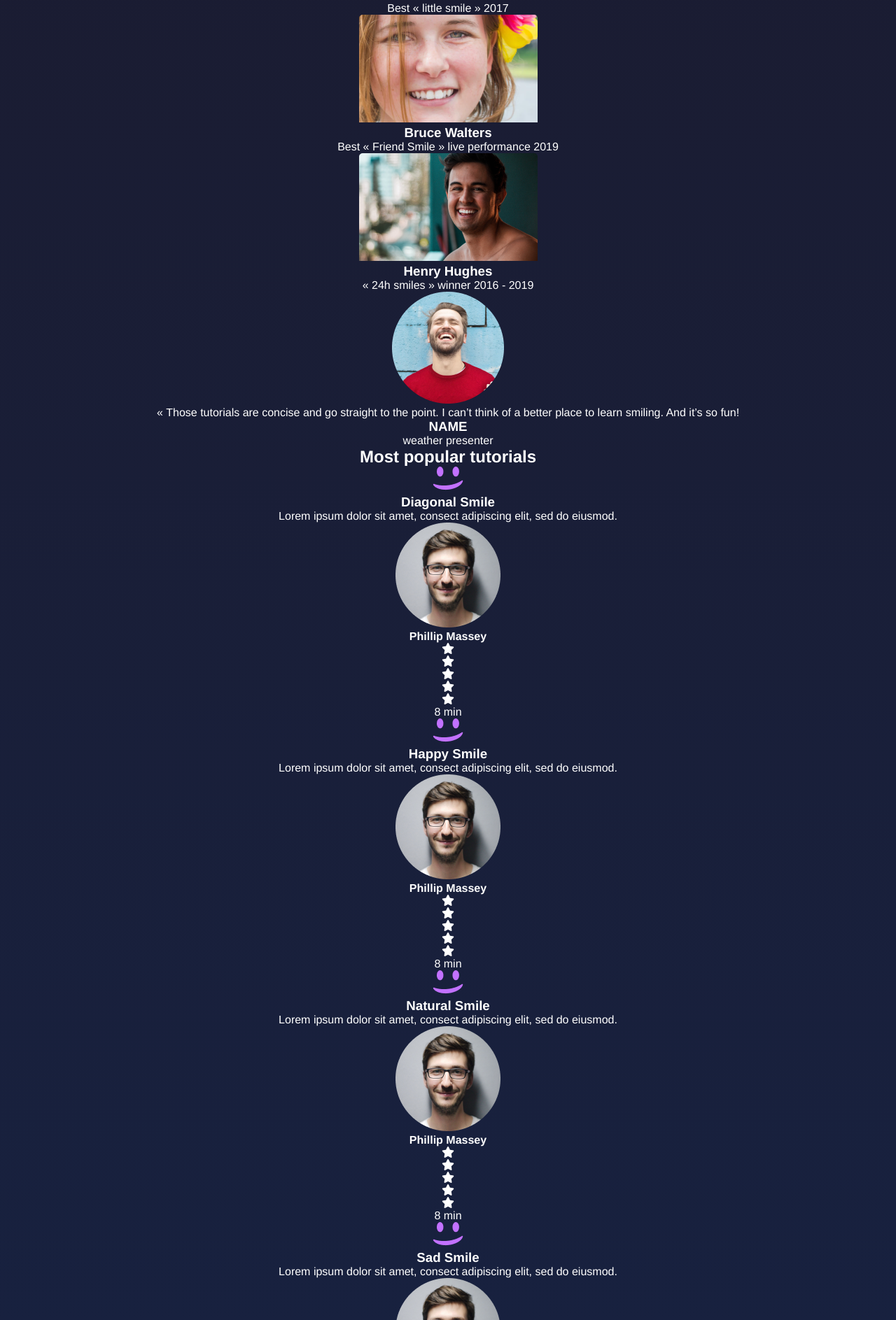
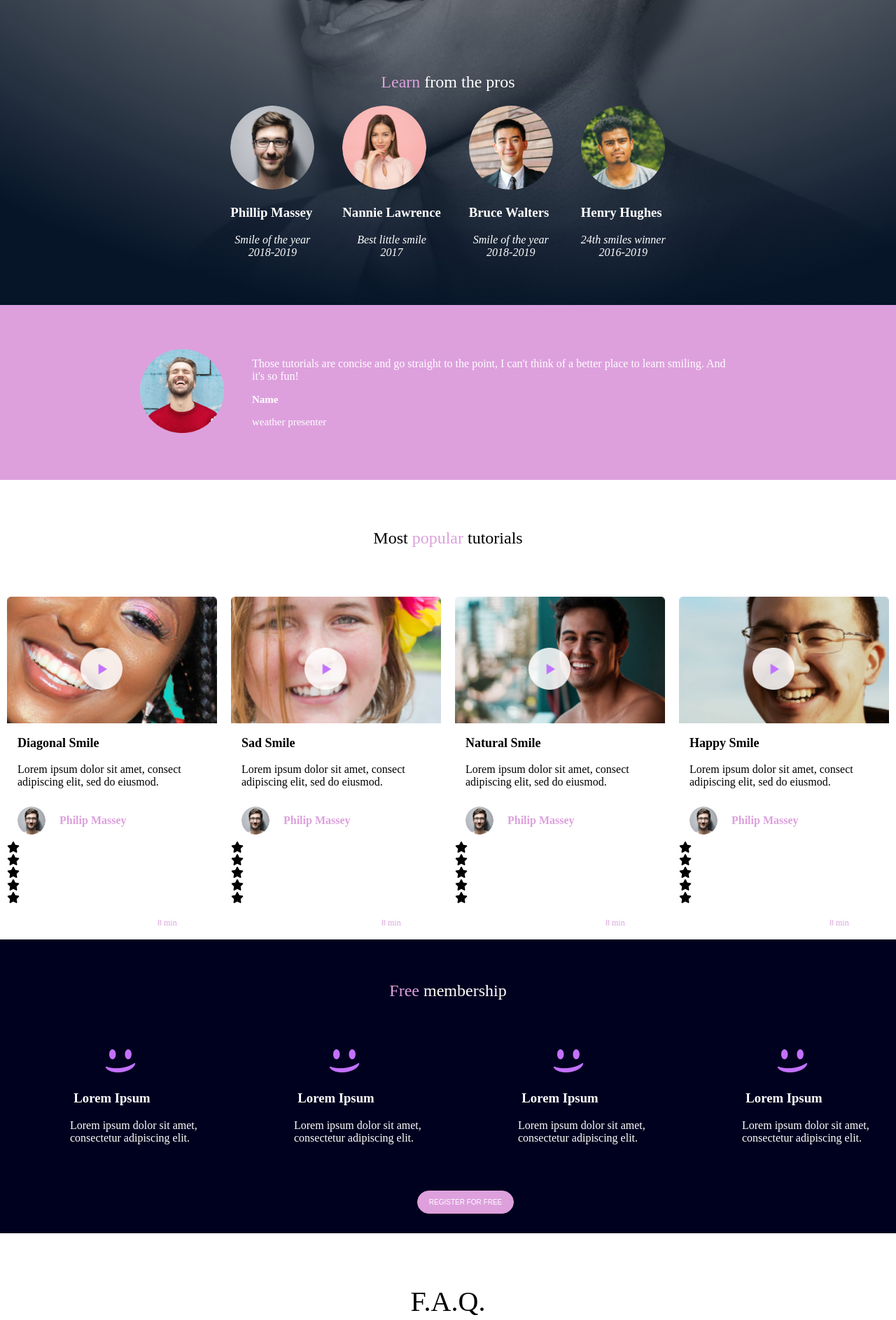
Before and after one commit to chizunum/alx_html_css, a plain HTML site: page css_advanced/index.html in a window 1280 px wide. Shown: the part 534-2421 px from the top of the page at 70% size. Drawn offline with Linux system fonts and the light colour scheme.

Commit message:
A recreation of the webpage assignment

```diff
--- a/css_advanced/index.html
+++ b/css_advanced/index.html
@@ -8,72 +8,83 @@
     <link rel="stylesheet" href="styles.css">
 </head>
 <body>
-    <header>
+        <header class="section-header">
+            <img src="CSS Advanced/logo.png" alt="logo" class="section-logo">
             <nav>
-            <img src="CSS Advanced/logo.png" alt="logo">
-
                 <ul>
-                <li><a href="#">COURSE</a></li>
+                    <li><a href="#">COURSES</a></li>
                     <li><a href="#">PRICING</a></li>
                     <li><a href="#">LOGIN</a></li>
                 </ul>
             </nav>
+        </header>
 
-    </header>
         <main>
             <section>
-            <div>
+                <div class="section-register">
                     <h1>Get schooled</h1>
+                    <div class="span-row">
                      <span>SMILES</span>
                      <span>GRIN</span>
                      <span>LAUGH</span>
-                <button>REGISTER FOR FREE</button>
+                    </div>
+                     <button class="register-btn" type="button">REGISTER FOR FREE</button>
+                </div>
+
+                <div class="section-pro">
+                    <h2><span style="color: plum;">Learn</span> from the pros</h2>
+                    <div class="section-pro-info">
+                        <div>
+                            <img src="CSS Advanced/1.png" alt="image">
+                            <h3>Phillip Massey</h3>
+                            <p>Smile of the year <br>2018-2019</p>
                         </div>
                         <div>
-                <h2>Learn from the pros</h2>
-                <div>
-                    <div>
-                        <img src="CSS Advanced/1.png" alt="Image">
-                        <h3>Phillip Massey</h3>
-                        <p>« Smile of the year » 2018 - 2019</p>
+                            <img src="CSS Advanced/3.png" alt="image">
+                            <h3>Nannie Lawrence</h3>
+                            <p>Best little smile <br>2017</p>
                         </div>
                         <div>
-                        <img src="CSS Advanced/6.png" alt="Image">
-                        <h3>Nannie Lawrence</h3>
-                        <p>Best « little smile » 2017</p>
+                            <img src="CSS Advanced/2.png" alt="image">
+                            <h3>Bruce Walters</h3>
+                            <p>Smile of the year <br>2018-2019</p>
                         </div>
                         <div>
-                        <img src="CSS Advanced/7.png" alt="Image">
-                        <h3>Bruce Walters</h3>
-                        <p>Best « Friend Smile » live performance 2019</p>
+                            <img src="CSS Advanced/4.png" alt="image">
+                            <h3>Henry Hughes</h3>
+                            <p>24th smiles winner <br>2016-2019</p>
                         </div>
-                    <div>
-                        <img src="CSS Advanced/8.png" alt="Image">
-                        <h3>Henry Hughes</h3>
-                        <p>« 24h smiles » winner 2016 - 2019</p>
-                    </div>
+
                     </div>
                 </div>
             </section>
-        <section>
+
+            <section class="section-review">
+                <div class="section-review-organize">
                     <div>
-                <img src="CSS Advanced/5.png" alt="image">
+                    <img src="CSS Advanced/5.png" alt="image" class="image-review">
                      </div>
-            <div>
-                <blockquote>« Those tutorials are concise and go straight to the point. I can’t think of a better place to learn smiling. And it’s so fun!</blockquote>
-                <h3>NAME</h3>
-                <P>weather presenter</P>
+                <div class="customer-review">
+                    <blockquote>Those tutorials are concise and go straight to the point, I can't think of a better place to learn smiling. And it's so fun!</blockquote>
+                    <h3>Name</h3>
+                    <p>weather presenter</p>
+                </div>
                 </div>
             </section>
-        <section>
-            <h2>Most popular tutorials</h2>
-            <div>
-                <img src="CSS Advanced/smile.png" alt="Image">
+
+            <section class="section-rating">
+
+                <div class="ratings">
+                    <h2 class="heading">Most <span style="color: plum;">popular</span> tutorials</h2>
+                <div class="video-review">
+                    <div class="image-container">
+                    <img src="CSS Advanced/9.png" alt="image" class="background-image">
+                    <img src="CSS Advanced/play.png" alt="play button" class="overlay-image">
                     <h3>Diagonal Smile</h3>
                     <p>Lorem ipsum dolor sit amet, consect adipiscing elit, sed do eiusmod.</p>
-                <div>
-                    <img src="CSS Advanced/1.png" alt="Image">
-                    <h4>Phillip Massey</h4>
+                    <div class="reviewer">
+                        <img src="CSS Advanced/1.png" alt="image" class="review-image">
+                        <h4>Philip Massey</h4>
                     </div>
                     <div>
                         <div><i class="fa-solid fa-star"></i></div>
@@ -82,15 +93,17 @@
                         <div><i class="fa-solid fa-star"></i></div>
                         <div><i class="fa-solid fa-star"></i></div>
                     </div>
-                <p>8 min</p>
+                    <p><span style="color: plum;">8 min</span></p>
+
                 </div>
-            <div>
-                <img src="CSS Advanced/smile.png" alt="Image">
-                <h3>Happy Smile</h3>
+                <div class="image-container">
+                    <img src="CSS Advanced/7.png" alt="image" class="background-image">
+                    <img src="CSS Advanced/play.png" alt="play button" class="overlay-image">
+                    <h3>Sad Smile</h3>
                     <p>Lorem ipsum dolor sit amet, consect adipiscing elit, sed do eiusmod.</p>
-                <div>
-                    <img src="CSS Advanced/1.png" alt="Image">
-                    <h4>Phillip Massey</h4>
+                    <div class="reviewer">
+                        <img src="CSS Advanced/1.png" alt="image" class="review-image">
+                        <h4>Philip Massey</h4>
                     </div>
                     <div>
                         <div><i class="fa-solid fa-star"></i></div>
@@ -99,15 +112,17 @@
                         <div><i class="fa-solid fa-star"></i></div>
                         <div><i class="fa-solid fa-star"></i></div>
                     </div>
-                <p>8 min</p>
+                    <p><span style="color: plum;">8 min</span></p>
+
                 </div>
-            <div>
-                <img src="CSS Advanced/smile.png" alt="Image">
+                <div class="image-container">
+                    <img src="CSS Advanced/8.png" alt="image" class="background-image">
+                    <img src="CSS Advanced/play.png" alt="play button" class="overlay-image">
                     <h3>Natural Smile</h3>
                     <p>Lorem ipsum dolor sit amet, consect adipiscing elit, sed do eiusmod.</p>
-                <div>
-                    <img src="CSS Advanced/1.png" alt="Image">
-                    <h4>Phillip Massey</h4>
+                    <div class="reviewer">
+                        <img src="CSS Advanced/1.png" alt="image" class="review-image">
+                        <h4>Philip Massey</h4>
                     </div>
                     <div>
                         <div><i class="fa-solid fa-star"></i></div>
@@ -116,15 +131,17 @@
                         <div><i class="fa-solid fa-star"></i></div>
                         <div><i class="fa-solid fa-star"></i></div>
                     </div>
-                <p>8 min</p>
+                   <p><span style="color: plum;">8 min</span></p>
+
                 </div>
-            <div>
-                <img src="CSS Advanced/smile.png" alt="Image">
-                <h3>Sad Smile</h3>
+                <div class="image-container">
+                    <img src="CSS Advanced/6.png" alt="image" class="background-image">
+                    <img src="CSS Advanced/play.png" alt="play button" class="overlay-image">
+                    <h3>Happy Smile</h3>
                     <p>Lorem ipsum dolor sit amet, consect adipiscing elit, sed do eiusmod.</p>
-                <div>
-                    <img src="CSS Advanced/1.png" alt="Image">
-                    <h4>Phillip Massey</h4>
+                    <div class="reviewer">
+                        <img src="CSS Advanced/1.png" alt="image" class="review-image">
+                        <h4>Philip Massey</h4>
                     </div>
                     <div>
                         <div><i class="fa-solid fa-star"></i></div>
@@ -133,11 +150,16 @@
                         <div><i class="fa-solid fa-star"></i></div>
                         <div><i class="fa-solid fa-star"></i></div>
                     </div>
-                <p>8 min</p>
+                    <p><span style="color: plum;">8 min</span></p>
+
+                </div>
+                </div>
                 </div>
             </section>
-        <section>
-            <h2>Free membership</h2>
+
+            <section class="section-membership">
+                <h2><span style="color: plum;">Free</span> membership</h2>
+                <div class="membership">
                     <div>
                 <img src="CSS Advanced/smile.png" alt="Image">
                 <h3>Lorem Ipsum</h3>
@@ -158,23 +180,25 @@
                 <h3>Lorem Ipsum</h3>
                 <p>Lorem ipsum dolor sit amet, consectetur adipiscing elit.</p>
             </div>
-            <button>REGISTER FOR FREE</button>
+            </div>
+            <button class="register-btn" type="button">REGISTER FOR FREE</button>
         </section>
-        <section>
-            <h2>F.A.Q</h2>
-            <div>
-                <div>
+
+        <section class="section-faq">
+            <h2>F.A.Q.</h2>
+            <div class="faq">
+                <div  >
                     <div>
                         <h3>How does this work?</h3>
                     </div>
-                    <div>
-                        Lorem ipsum dolor sit amet, consectetur adipiscing elit, sed do eiusmod tempor incididunt ut labore et dolore magna aliqua. Ut enim ad minim veniam, quis nostrud exercitation ullamco laboris nisi ut aliquip ex ea commodo consequat. Duis aute irure dolor in reprehenderit in voluptate velit esse cillum dolore eu fugiat nulla pariatur. Excepteur sint occaecat cupidatat non proident, sunt in culpa qui officia deserunt mollit anim id est laborum.
+                    <div class="text">
+                        Lorem ipsum dolor sit amet, consectetur adipiscing elit, sed do eiusmod tempor incididunt ut labore et dolore magna aliqua. Ut enim ad minim veniam, quis nostrud exercitation ullamco laboris nisi ut aliquip ex eacommodo consequat. Duis aute irure dolor in reprehenderit in voluptate velit esse cillum dolore eu fugiat nulla pariatur. Excepteur sint occaecat cupidatat non proident, sunt in culpa qui officia deserunt mollit anim id est laborum.
                     </div>
 
                     <div>
                         <h3>How does this work?</h3>
                     </div>
-                    <div>
+                    <div class="text">
                         Lorem ipsum dolor sit amet, consectetur adipiscing elit, sed do eiusmod tempor incididunt ut labore et dolore magna aliqua. Ut enim ad minim veniam, quis nostrud exercitation ullamco laboris nisi ut aliquip ex ea commodo consequat. Duis aute irure dolor in reprehenderit in voluptate velit esse cillum dolore eu fugiat nulla pariatur. Excepteur sint occaecat cupidatat non proident, sunt in culpa qui officia deserunt mollit anim id est laborum.
                     </div>
                 </div>
@@ -182,23 +206,24 @@
                     <div>
                         <h3>How does this work?</h3>
                     </div>
-                    <div>
+                    <div class="text">
                         Lorem ipsum dolor sit amet, consectetur adipiscing elit, sed do eiusmod tempor incididunt ut labore et dolore magna aliqua. Ut enim ad minim veniam, quis nostrud exercitation ullamco laboris nisi ut aliquip ex ea commodo consequat. Duis aute irure dolor in reprehenderit in voluptate velit esse cillum dolore eu fugiat nulla pariatur. Excepteur sint occaecat cupidatat non proident, sunt in culpa qui officia deserunt mollit anim id est laborum.
                     </div>
                     <div>
                         <h3>How does this work?</h3>
                     </div>
-                    <div>
+                    <div class="text">
                         Lorem ipsum dolor sit amet, consectetur adipiscing elit, sed do eiusmod tempor incididunt ut labore et dolore magna aliqua. Ut enim ad minim veniam, quis nostrud exercitation ullamco laboris nisi ut aliquip ex ea commodo consequat. Duis aute irure dolor in reprehenderit in voluptate velit esse cillum dolore eu fugiat nulla pariatur. Excepteur sint occaecat cupidatat non proident, sunt in culpa qui officia deserunt mollit anim id est laborum.
                     </div>
                 </div>
             </div>
         </section>
         </main>
+
         <footer>
-        <section>
+            <section class="section-footer">
             <div>
-                <img src="https://fakeimg.pl/250x250?text=Sample+Logo" alt="logo">
+                <img src="CSS Advanced/logo.png" alt="logo" class="footer-logo">
                 <div>
                     <i class="fa-brands fa-facebook"></i>
                     <i class="fa-brands fa-twitter"></i>
@@ -207,6 +232,7 @@
             </div>
             <p>©smileschool 2020</p>
         </section>
+
         </footer>
     </body>
 </html>
--- a/css_advanced/styles.css
+++ b/css_advanced/styles.css
@@ -1,124 +1,272 @@
-/* Reset */
-* {
-  margin: 0;
-  padding: 0;
-  box-sizing: border-box;
+body{
+    background-image: url('CSS Advanced/Object.png');
+    margin: 0;
+}
+.section-header{
+    display: flex;
+    justify-content: space-between;
+    align-items: center;
+}
+.section-logo{
+    padding-left: 150px;
+    padding-top: 20px;
+}
+nav{
+    margin-right: 100px;
+}
+nav ul{
+    list-style: none;
+    margin-top: 50px;
+    display: flex;
+    gap: 40px;
+}
+nav a{
+    text-decoration: none;
+    color: white;
+    font-size: 10px;
+    font-family: 'Times New Roman', Times, serif;
+}
+.section-register{
+    margin-top: 50px;
+    display: flex;
+    flex-direction: column;
+    justify-content: center;
+    align-items: center;
+}
+.section-register h1{
+    color: white;
+    font-size: 90px;
+    font-family: 'Times New Roman', Times, serif;
+    margin-bottom: 5px;
+}
+.span-row{
+    display: flex;
+    gap: 30px;
+    flex-wrap: wrap;
+   padding-left: 50px;
+}
+.span-row span{
+    color: white;
+    font-family: 'Times New Roman', Times, serif;
+
+}
+.register-btn{
+    padding: 10px 16px;
+    margin-top: 50px;
+    align-items: center;
+    margin-left: 50px;
+    border-radius: 50px;
+    cursor: pointer;
+    font-size: 10px;
+    color: white;
+    background-color: plum;
+    border: 1px solid plum;
+}
+.section-pro{
+    margin-top: 200px;
+    display: flex;
+    flex-direction: column;
+    justify-content: center;
+    align-items: center;
+}
+.section-pro h2{
+    color: white;
+    font-weight: 100;
+    font-family: 'Times New Roman', Times, serif;
+}
+.section-pro-info{
+    display: flex;
+    gap: 40px;
+    flex-wrap: wrap;
+}
+.section-pro-info img{
+    width: 120px;
+    height: 120px;
+    object-fit: cover;
+    border-radius: 50%;
+}
+.section-pro-info h3{
+    color: white;
+}
+.section-pro-info p{
+    color: white;
+    font-style: italic;
+    text-align: center;
+}
+.section-review{
+    margin-top: 50px;
+    width: 100;
+    background-color: white;
+    height: 280px;
+}
+.section-review-organize{
+    background-color: plum;
+    height: 250px;
+    width: 100%;
+    margin: 0;
+    display: flex;
+    justify-content: space-between;
+    align-items: center;
+}
+.image-review{
+    width: 120px;
+    height: 120px;
+    object-fit: cover;
+    padding-left: 200px;
+    align-items: center;
+}
+.customer-review blockquote{
+    padding-right: 200px;
+    color: white;
+    font-family: 'Times New Roman', Times, serif;
+}
+.customer-review h3{
+    color: white;
+    padding-left: 40px;
+    font-size: 15px;
+    font-family: 'Times New Roman', Times, serif;
+}
+.customer-review p{
+    color: white;
+    padding-left: 40px;
+    font-size: 15px;
+    font-family: 'Times New Roman', Times, serif;
 }
 
-/* Body and background */
-body {
-  font-family: 'Helvetica Neue', sans-serif;
-  background: linear-gradient(to bottom, #1b1b2f, #162447);
-  color: white;
-  text-align: center;
-  overflow-x: hidden;
+.ratings{
+    display: flex;
+    flex-direction: column;
+    background-color: white;
+   align-items: center;
 }
+.heading{
+   padding-top: 20px;
+   font-family: 'Times New Roman', Times, serif;
+   font-weight: 200;
+}
+.video-review{
+    display: flex;
+    padding-top: 50px;
+    gap: 20px;
+}
+.video-review span{
+    margin-left: 200px;
+    font-size: 12px;
+    font-family: 'Times New Roman', Times, serif;
+}
+.image-container{
+    position: relative;
+    width: 300px;
 
-/* Logo */
-.logo {
-  position: absolute;
-  top: 20px;
-  left: 40px;
-  font-size: 1.5rem;
-  font-weight: bold;
 }
+.background-image{
+    width: 100%;
+    display: block;
 
-/* Top navigation */
-.nav {
-  position: absolute;
-  top: 20px;
-  right: 40px;
 }
+.overlay-image{
+    position: absolute;
+    top: 15%;
+    left: 35%;
+    width: 60px;
 
-.nav a {
-  color: white;
-  text-decoration: none;
-  margin: 0 15px;
-  font-size: 0.9rem;
-  font-weight: 500;
 }
-
-/* Hero section */
-.hero {
-  background: linear-gradient(rgba(0,0,0,0.5), rgba(0,0,0,0.5)), url('background.jpg') center/cover no-repeat;
-  padding: 100px 20px 60px;
-  min-height: 90vh;
-  display: flex;
-  flex-direction: column;
-  justify-content: center;
-  align-items: center;
+.image-container h3{
+    font-size: 18px;
+    font-family: 'Times New Roman', Times, serif;
+    padding-left: 15px;
 }
-
-.hero h1 {
-  font-size: 4rem;
-  font-weight: bold;
-  margin-bottom: 10px;
+.image-container p{
+    font-weight: 100;
+    padding-left: 15px;
 }
-
-.hero .subnav {
-  margin: 10px 0;
-  font-size: 1rem;
-  letter-spacing: 1px;
+.reviewer{
+    display: flex;
+    gap: 20px;
+    padding-left: 15px;
+    align-items: center;
 }
-
-.hero .btn {
-  margin-top: 20px;
-  padding: 12px 30px;
-  font-size: 1rem;
-  border: none;
-  border-radius: 30px;
-  background-color: #c56cf0;
-  color: white;
-  cursor: pointer;
-  transition: background 0.3s ease;
+.review-image{
+    width: 40px;
+    height: 40px;
+    object-fit: cover;
+    border-radius: 50%;
 }
-
-.hero .btn:hover {
-  background-color: #9b59b6;
+.reviewer h4{
+    color: plum;
 }
-
-/* Learn from pros */
-.section-title {
-  margin-top: 60px;
-  font-size: 1.5rem;
+.section-membership{
+    display: flex;
+    flex-direction: column;
+    align-items: center;
+    background-color: rgb(0, 0, 31);
+    height: 420px;
 }
-
-.section-title span {
-  color: #a29bfe;
-  font-weight: bold;
+.section-membership h2{
+    padding-top: 40px;
+    color: white;
+    font-weight: 200;
+    font-family: 'Times New Roman', Times, serif;
 }
-
-/* Instructors */
-.instructors {
-  display: flex;
-  justify-content: center;
-  flex-wrap: wrap;
-  margin: 40px 0;
-  gap: 30px;
+.membership{
+    display: flex;
 }
-
-.instructor {
-  background: rgba(255, 255, 255, 0.05);
-  padding: 20px;
-  border-radius: 10px;
-  text-align: center;
-  width: 180px;
+.membership img{
+    margin-top: 50px;
+    padding-left: 150px;
+    gap: 10px;
 }
-
-.instructor img {
-  width: 80px;
-  height: 80px;
-  border-radius: 50%;
-  margin-bottom: 15px;
-  border: 3px solid white;
+.membership h3{
+    color: white;
+    text-align: center;
 }
-
-.instructor h3 {
-  font-size: 1rem;
-  margin-bottom: 5px;
+.membership p{
+    color: white;
+    padding-left: 100px;
 }
-
-.instructor p {
-  font-size: 0.8rem;
-  color: #ccc;
+.section-faq{
+    display: flex;
+    flex-direction: column;
+    align-items: center;
+    background-color: white;
+    height: 600px;
 }
+.section-faq h2{
+    font-size: 40px;
+    padding-top: 40px;
+    color: black;
+    font-weight: 200;
+    font-family: 'Times New Roman', Times, serif;
+}
+.faq{
+   display: flex;
+   padding-left: 80px;
+}
+.faq h3{
+    padding-left: 80px;
+    font-size: 20px;
+    font-family: 'Times New Roman', Times, serif;
+}
+.text{
+    padding-left: 80px;
+    max-width: 70%;
+    font-weight: 200;
+    font-family: 'Times New Roman', Times, serif;
+    font-size: 15px;
+}
+.section-footer{
+    height: 150px;
+    background-color: rgb(0, 0, 31);
+}
+.footer-logo{
+    padding-left: 100px;
+    padding-top: 80px;
+    width: 100px;
+    height: auto;
+}
+.section-footer p{
+    text-align: center;
+    color: white;
+    font-family: 'Times New Roman', Times, serif;
+    font-weight: 200;
+}
```
Lines whose indentation alone changed are shown as unchanged.
